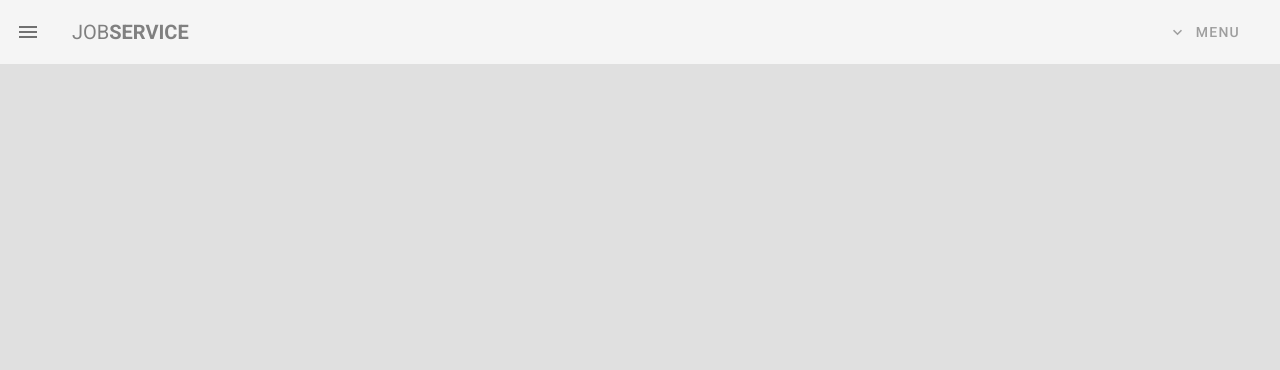
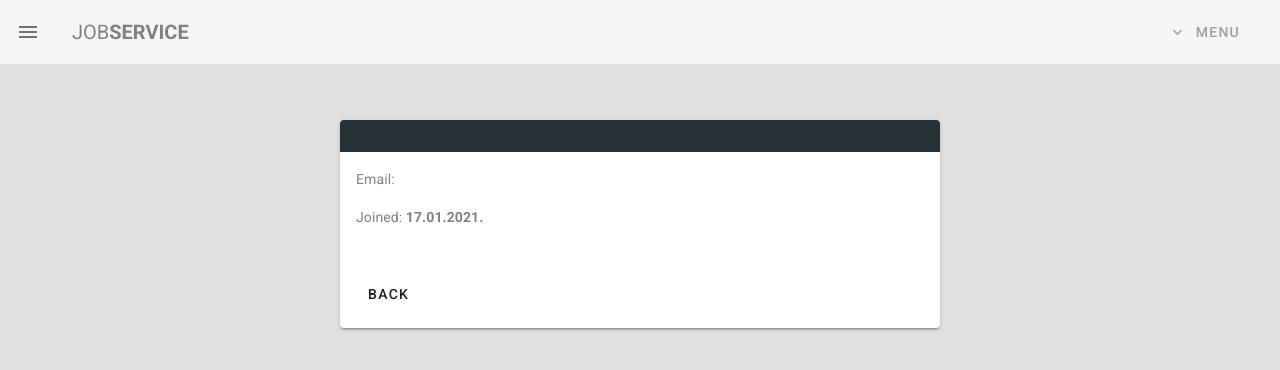
Before and after one commit to dalibornerbergit/job-service-app, a Vue app: page /profile/1 in a window 1280 px wide. Shown: the top 370 px of the page. Built offline with nearby package versions, Linux system fonts and the light colour scheme; no server answers; sample sign-in values are in the browser's storage.

Commit message:
Added profile view

```diff
--- a/package.json
+++ b/package.json
@@ -10,6 +10,7 @@
   "dependencies": {
     "axios": "^0.21.1",
     "core-js": "^3.6.5",
+    "moment": "^2.29.1",
     "vue": "^2.6.11",
     "vue-router": "^3.4.9",
     "vuetify": "^2.2.11",
--- a/src/components/Navbar.vue
+++ b/src/components/Navbar.vue
@@ -23,6 +23,8 @@
 
       <span
         v-if="user"
+        style="cursor: pointer"
+        @click="$router.push({ name: 'Profile', params: { id: user.id } })"
         class="blue-grey darken-4 white--text d-none d-sm-flex py-1 px-2 rounded"
         >{{ user.email }}</span
       >
--- a/src/main.js
+++ b/src/main.js
@@ -3,6 +3,7 @@ import App from './App.vue'
 import vuetify from './plugins/vuetify';
 import router from './router'
 import store from './store'
+import moment from "moment";
 
 router.beforeEach((to, from, next) => {
   const token = localStorage.getItem("api_token");
@@ -20,6 +21,7 @@ router.beforeEach((to, from, next) => {
 
 
 Vue.config.productionTip = false
+Vue.prototype.moment = moment
 
 new Vue({
   vuetify,
--- a/src/router/index.js
+++ b/src/router/index.js
@@ -1,6 +1,7 @@
 import Vue from 'vue'
 import VueRouter from 'vue-router'
 import AdminPanel from '../views/admin/AdminPanel'
+import Profile from '../views/profile/Profile'
 import Jobs from '../views/jobs/Jobs'
 import EditJob from '../views/jobs/EditJob'
 import ShowJob from '../views/jobs/ShowJob'
@@ -18,6 +19,11 @@ const routes = [
         path: '/admin-panel',
         name: 'Admin panel',
         component: AdminPanel
+    },
+    {
+        path: '/profile/:id',
+        name: 'Profile',
+        component: Profile
     },
     {
         path: '/jobs',
--- a/src/store/modules/jobs.js
+++ b/src/store/modules/jobs.js
@@ -11,7 +11,7 @@ const getters = {
 const actions = {
     async fetchJobs({ commit }) {
 
-        const response = await Api.get(`/jobs`)
+        const response = await Api.get(`/jobs?include=recruiter`)
 
         console.log(response)
 
--- /dev/null
+++ b/src/views/profile/Profile.vue
@@ -0,0 +1,54 @@
+<template>
+  <div class="pa-4">
+    <v-card class="mx-auto mt-10" max-width="600px">
+      <v-card-title class="blue-grey darken-4 white--text"
+        >{{ user.first_name }} {{ user.last_name }}</v-card-title
+      >
+      <v-card-text class="pa-4">
+        <p>
+          Email: <b>{{ user.email }}</b>
+        </p>
+        <p>
+          Joined:
+          <b>{{
+            moment(user.created_at).format("DD.MM.YYYY.")
+          }}</b>
+        </p>
+      </v-card-text>
+      <v-card-actions class="pa-4">
+        <v-btn depressed text @click="$router.back()">back</v-btn>
+      </v-card-actions>
+    </v-card>
+  </div>
+</template>
+
+<script>
+import Api from "../../Api/Api";
+
+export default {
+  data: () => ({
+    user: {},
+  }),
+  created() {
+    this.fetchUser();
+  },
+  methods: {
+    fetchUser() {
+      let id = this.$route.params.id;
+
+      Api.get(`/users/${id}`)
+        .then((response) => {
+          console.log(response);
+
+          this.user = response.data.data;
+        })
+        .catch((err) => {
+          console.log(err);
+        });
+    },
+  },
+};
+</script>
+
+<style>
+</style>
```
Also changed, not shown: 1 other file (tests, documents, lock files or other folders).
